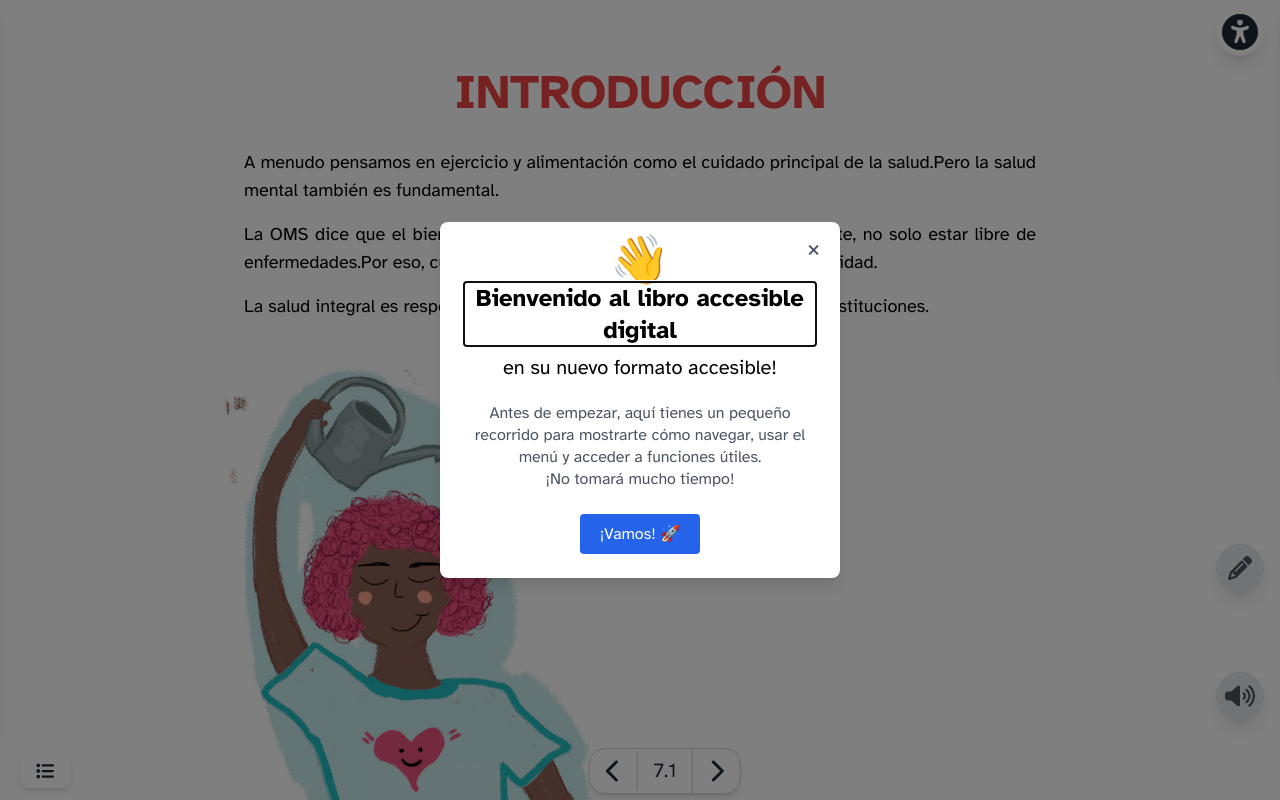
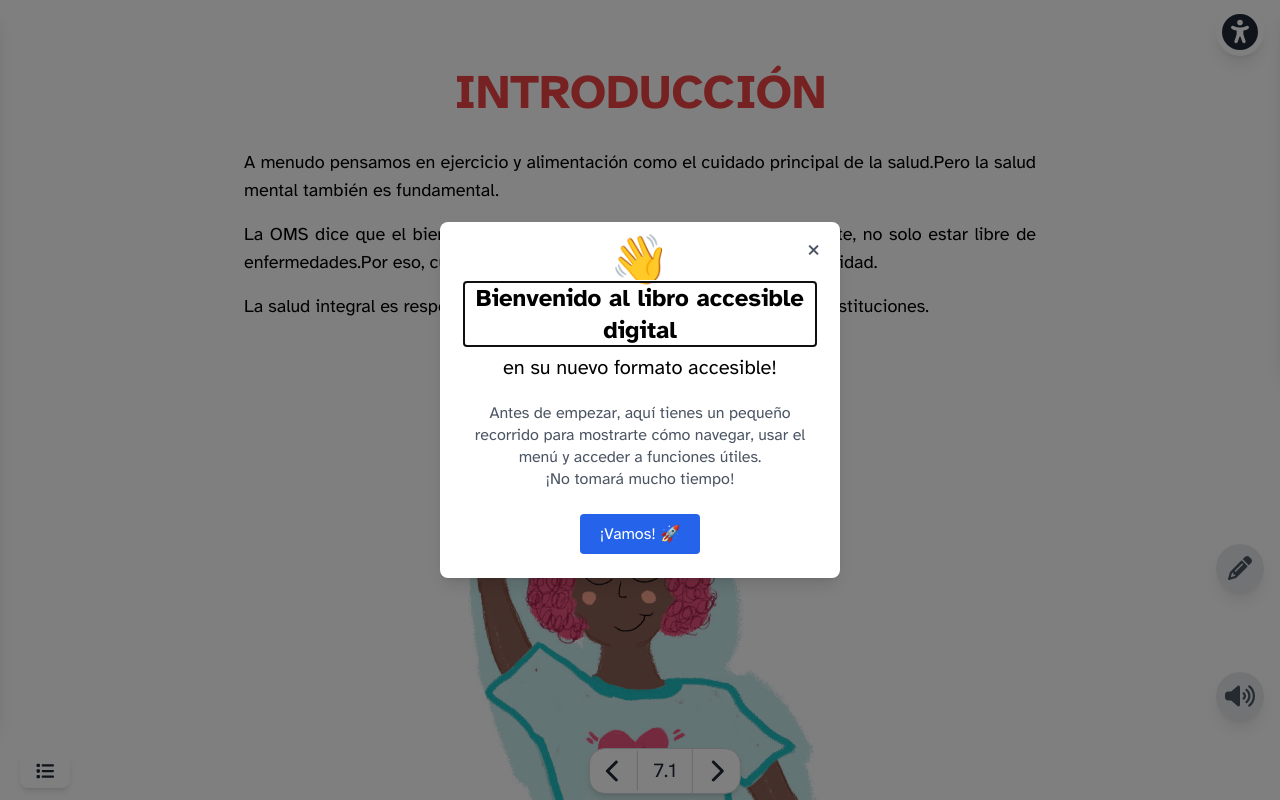
Before and after one commit to unicef/ADT-manual-autocuidados, a website: page 8_0_adt.html in a window 1280 px wide. Shown: the top 800 px of the page. Drawn offline with nearby package versions, Linux system fonts and the light colour scheme; no server answers.

Commit message:
New Change Saved

```diff
--- a/8_0_adt.html
+++ b/8_0_adt.html
@@ -39,6 +39,7 @@
             <p class="mb-4 text-justify"><span data-id="text-8-6"></span></p>
           </div>
         </section>
+        <div class="flex justify-center items-center w-full">
           <img
             alt="Imagen: Una ilustración de una persona regando símbolos de salud y bienestar sobre su cabeza, representando el autocuidado."
             class="w-full max-w-sm rounded-lg"
@@ -48,6 +49,7 @@
           />
         </div>
       </div>
+    </div>
     <script src="./assets/modules/state.js" type="module"></script>
     <script src="./assets/base.js" type="module"></script>
   </body>
```
Lines whose indentation alone changed are shown as unchanged.
